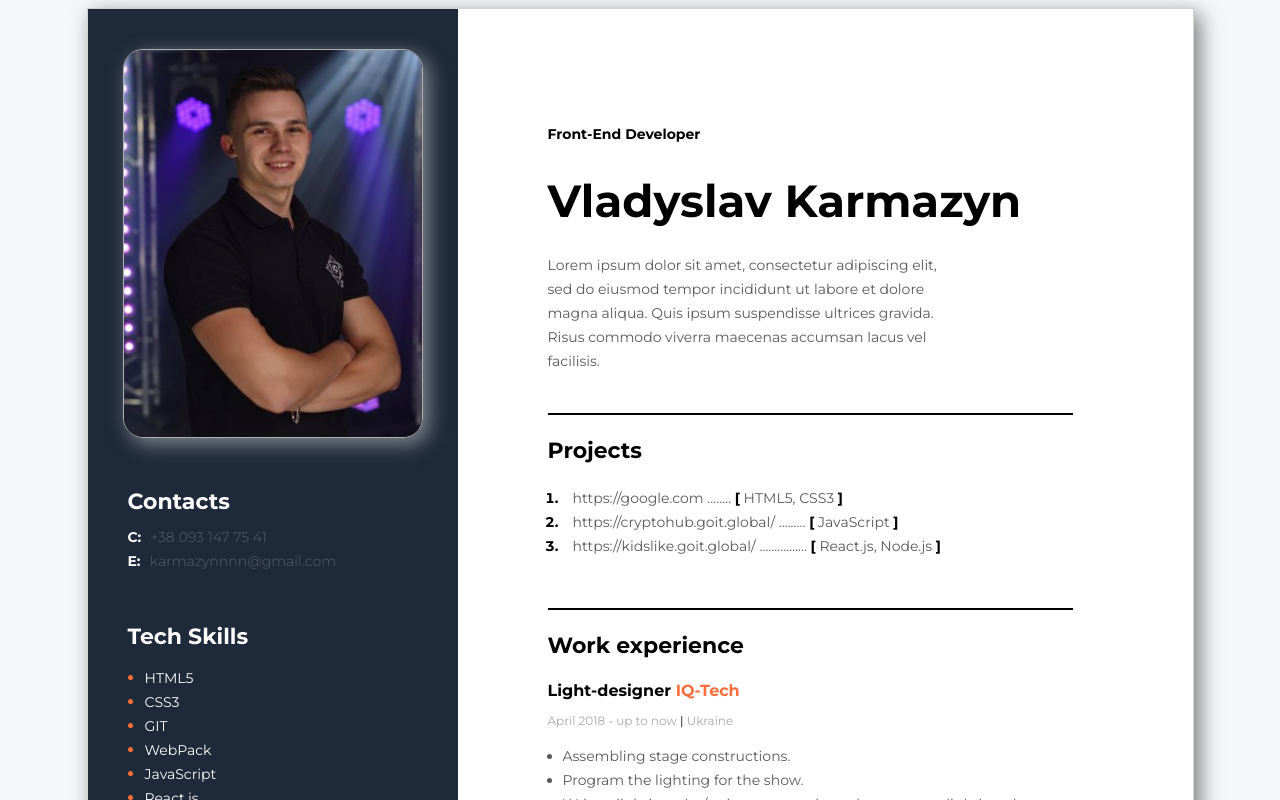
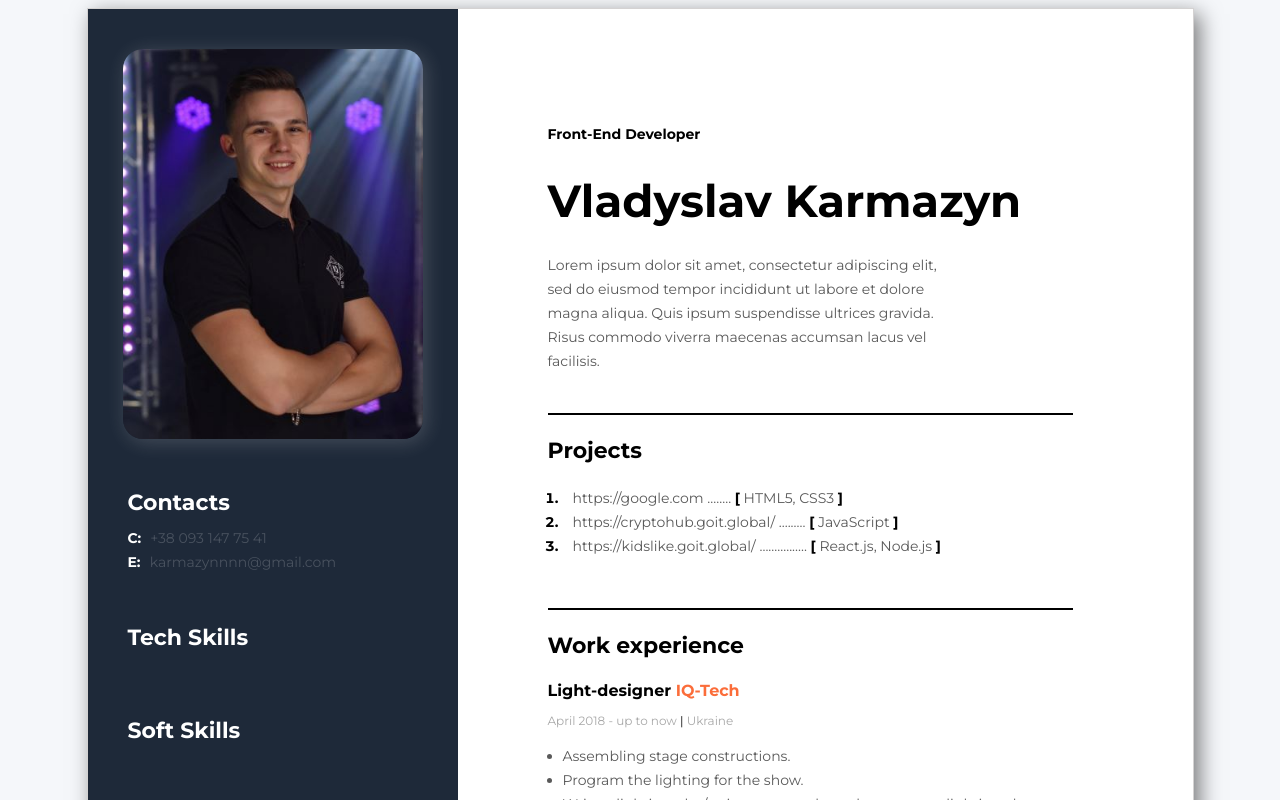
Before and after one commit to vladKarmazyn/my-resume, a plain HTML site: page index.html in a window 1280 px wide. Both pictures are taken after a click on the element "Contacts". Shown: the top 800 px of the page. Drawn offline with Linux system fonts and the light colour scheme.

Commit message:
sidebar acordion

```diff
--- a/css/style.css
+++ b/css/style.css
@@ -91,6 +91,7 @@ body {
 .project-link:hover {
     color: #f85a21;
     text-decoration: underline;
+    font-size: 16px;
 }
 .project-bracket {
     font-style: normal;
@@ -210,6 +211,11 @@ border-top: 2px solid black;
 }
 
  /* Contact section */
+ .contact_list {
+    max-height: 0;
+    overflow: hidden;
+    transition: max-height 0.4s ease-out;
+ }
 .contact-section-type{
     font-style: normal;
     font-weight: 700;
@@ -230,15 +236,17 @@ border-top: 2px solid black;
 .contact-section-link:hover {
     color: #FB6D3A;
     text-decoration: underline;
+
 }
 /* tech skill section */
 .tech-skill-list {
-    display: none;
+    max-height: 0;
+    overflow: hidden;
+    transition: max-height 0.4s ease-out;
     padding: 0 0 0 17px;
+
 }
-.tech-skill-active {
-display: block;
-}
+
 .tech-skill-item {
     color: #FB6D3A;
 }
@@ -251,6 +259,9 @@ display: block;
  }
  /* soft skill section */
  .soft-skill-list {
+    max-height: 0;
+    overflow: hidden;
+    transition: max-height 0.4s ease-out;
     padding: 0 0 0 17px;
  }
  .soft-skill-item {
@@ -269,10 +280,16 @@ display: block;
  }
  .image img {
     border-radius: 20px;
-    box-shadow: 6px 6px 20px rgba(228, 228, 228, 0.5);
-    border: 1px solid rgb(177, 176, 176);
+    box-shadow: 3px 3px 20px rgba(228, 228, 228, 0.2);
     transition: 0.2s ease;
      }
  .image img:hover {
     transform: scale(1.1);
  }
+
+ /* Acordion */
+
+ .active_acordion {
+    max-height: 300px;
+    transition: max-height 0.4s ease-in;
+}
--- a/index.html
+++ b/index.html
@@ -50,7 +50,7 @@
                     </div>
                     <!--My work experience-->
                     <div class="work-expirience">
-                        <h3 class="title">Work experience</h3>
+                        <h3 class="title" id="work_expirience">Work experience</h3>
                         <!--Company 3-->
                         <div>
                             <h4 class="position">Light-designer <span class="organization">IQ-Tech</span>  </h4>
@@ -99,7 +99,8 @@
                     </div>
                     <!--contact section-->
                     <div class="contact-section">
-                        <h3 class="sidebar-title">Contacts</h3>
+                        <h3 class="sidebar-title" id="contact_title" >Contacts</h3>
+                    <div class="contact_list" id="contact-list">
                         <div>
                             <span class="contact-section-type">C: </span>
                             <a class="contact-section-link" href="tel:+380931477541">+38 093 147 75 41 </a>
@@ -109,9 +110,10 @@
                             <a class="contact-section-link" href="mailto:karmazynnnn@gmail.com ">karmazynnnn@gmail.com</a>
                         </div>
                     </div>
+                    </div>
                     <!--tech skill section-->
-                    <div class="tech-skill-section">
-                        <h3 class="sidebar-title">Tech Skills</h3>
+                    <div class="tech-skill-section" >
+                        <h3 class="sidebar-title" id="tech_skill">Tech Skills</h3>
                         <ul class="tech-skill-list">
                         <li class="tech-skill-item"><span class="tech-skill-item-text">HTML5</span> </li>
                         <li class="tech-skill-item"><span class="tech-skill-item-text">CSS3</span></li>
@@ -124,7 +126,7 @@
                     </div>
                     <!--soft skill section-->
                     <div class="soft-skill-section">
-                        <h3 class="sidebar-title">Soft Skills</h3>
+                        <h3 class="sidebar-title" id="soft-skill-list">Soft Skills</h3>
                         <ul class="soft-skill-list">
                             <li class="soft-skill-item"><span class="soft-skill-item-text">Scrum</span> </li>
                             <li class="soft-skill-item"><span class="soft-skill-item-text">Agile</span></li>
--- a/script.js
+++ b/script.js
@@ -1,7 +1,19 @@
-const sidebar = document.querySelector('.sidebar-title');
+const techSkills = document.querySelector('#tech_skill');
 const techSkillList = document.querySelector('.tech-skill-list');
-console.log(sidebar);
+
 console.log(techSkillList);
-sidebar.addEventListener('click', function () {
-    techSkillList.classList.toggle('tech-skill-active')
+techSkills.addEventListener('click', function () {
+    techSkillList.classList.toggle('active_acordion')
 })
+
+const contacts = document.querySelector('#contact_title');
+const contactList = document.querySelector('#contact-list')
+contacts.addEventListener('click', function () {
+    contactList.classList.toggle('active_acordion')
+})
+
+const softSkills = document.querySelector('#soft-skill-list');
+const softSkillList = document.querySelector('.soft-skill-list')
+softSkills.addEventListener('click', function () {
+    softSkillList.classList.toggle('active_acordion')
+})
```
